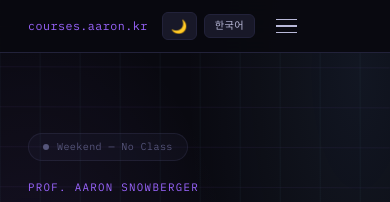
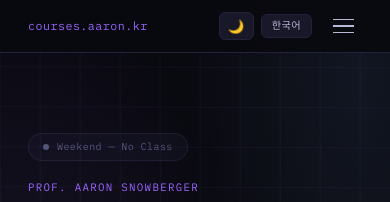
Before and after one commit to aaron-kr/claude-courses, a Jekyll site: the page built from index.md, in a window 390 px wide. Shown: the top 202 px of the page. Built offline with Jekyll 4.4.1, drawn with Linux system fonts in a browser that asks for light colours; some web fonts are replaced.

Commit message:
Fix mobile menu alignment and height

```diff
--- a/_sass/_nav.scss
+++ b/_sass/_nav.scss
@@ -134,7 +134,6 @@
   top: $nav-height;
   left: 0;
   right: 0;
-  bottom: 0;
   z-index: 198;
   overflow-y: auto;
   &.open { display: flex; }
@@ -181,7 +180,9 @@
 }
 .mobile-controls { display: flex; gap: 8px; padding: 10px 24px 0; }
 
+// ── Responsive ───────────────────────────────────────────────────────────────
 @media (max-width: 700px) {
   .nav-links { display: none; }
   .hamburger { display: flex; }
+  .nav-inner { justify-content: space-between; }
 }
```
Also changed, not shown: README.md.
